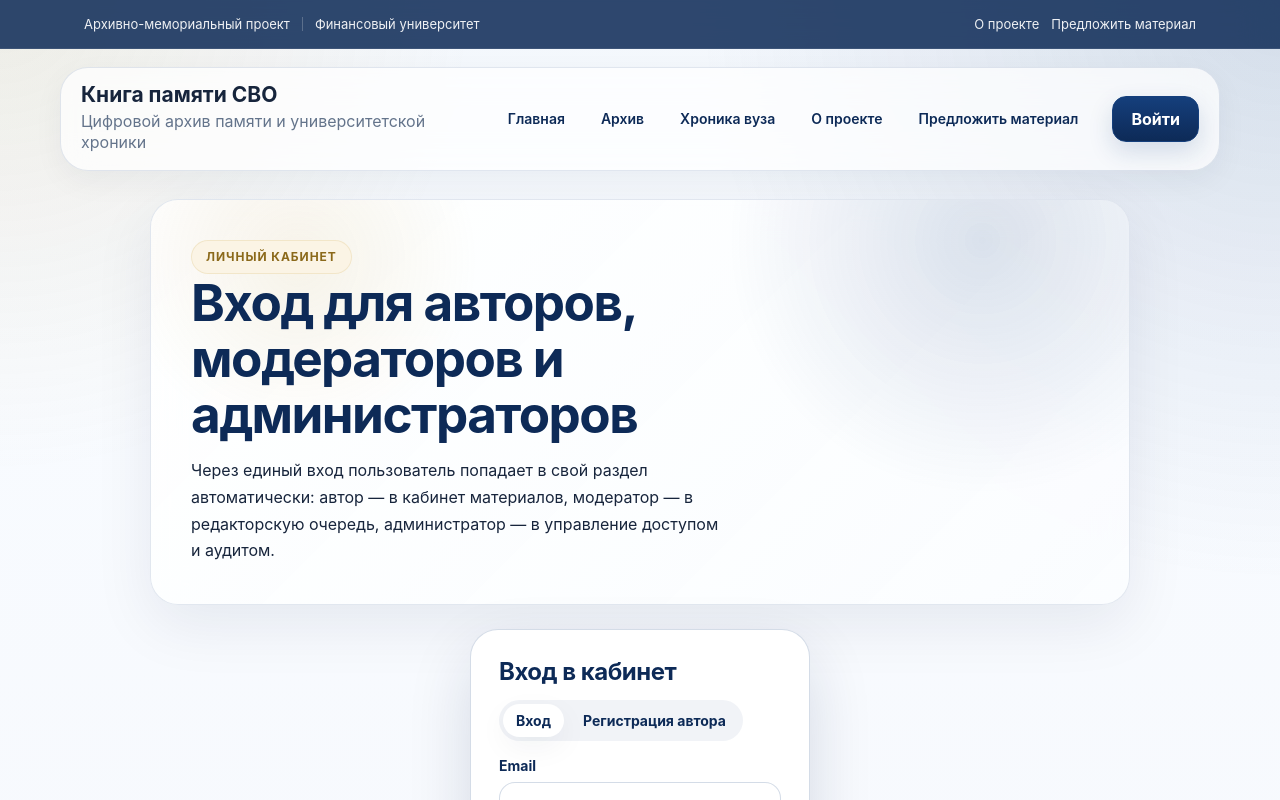
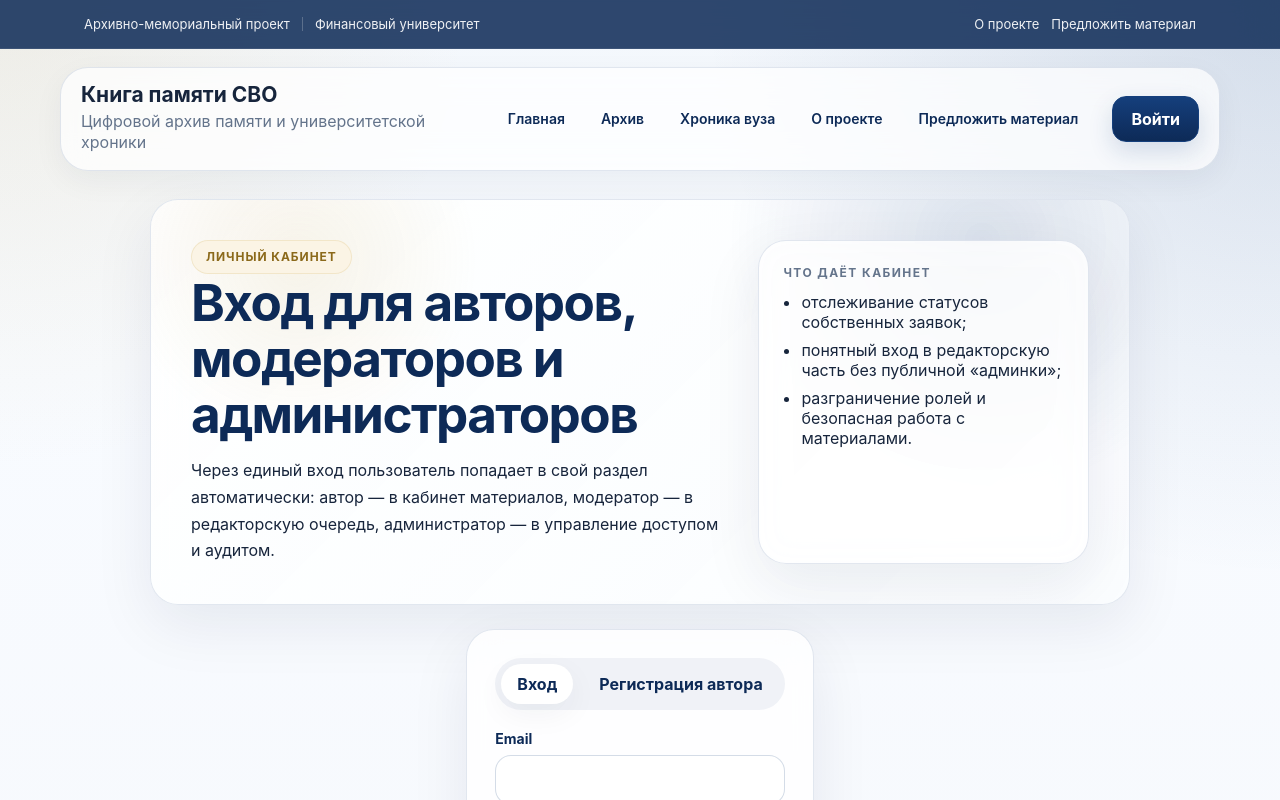
Before and after one commit to happyqueen-commits/pamyat-svo-site, a Next.js app: page /auth in a window 1280 px wide. Shown: the top 800 px of the page. Built offline with nearby package versions, Linux system fonts and the light colour scheme; no server answers.

Commit message:
Revert "Refine Auth page UI: add card title, styles, and remove feature panel"

```diff
--- a/app/auth/page.tsx
+++ b/app/auth/page.tsx
@@ -2,7 +2,7 @@ import { AuthForm } from '@/app/components/auth/AuthForm';
 
 export default function AuthPage() {
   return (
-    <div className="grid auth-page" style={{ gap: 24, maxWidth: 980, margin: '0 auto' }}>
+    <div className="grid" style={{ gap: 24, maxWidth: 980, margin: '0 auto' }}>
       <section className="hero hero-grid">
         <div>
           <span className="badge">Личный кабинет</span>
@@ -12,6 +12,14 @@ export default function AuthPage() {
             модератор — в редакторскую очередь, администратор — в управление доступом и аудитом.
           </p>
         </div>
+        <div className="feature-panel">
+          <div className="section-kicker">Что даёт кабинет</div>
+          <ul className="clean-list">
+            <li>отслеживание статусов собственных заявок;</li>
+            <li>понятный вход в редакторскую часть без публичной «админки»;</li>
+            <li>разграничение ролей и безопасная работа с материалами.</li>
+          </ul>
+        </div>
       </section>
 
       <AuthForm />
--- a/app/components/auth/AuthForm.tsx
+++ b/app/components/auth/AuthForm.tsx
@@ -37,7 +37,6 @@ export function AuthForm() {
 
   return (
     <section className="card auth-card">
-      <h2 className="auth-card-title">Вход в кабинет</h2>
       <div className="tabs-row">
         <button type="button" className={`tab-chip ${mode === 'login' ? 'active' : ''}`} onClick={() => setMode('login')}>Вход</button>
         <button type="button" className={`tab-chip ${mode === 'register' ? 'active' : ''}`} onClick={() => setMode('register')}>Регистрация автора</button>
--- a/app/globals.css
+++ b/app/globals.css
@@ -902,40 +902,25 @@ p {
   max-width: 720px;
   margin: 0 auto;
   padding: 28px;
-  background: var(--surface-strong);
-  border-color: var(--line-strong);
-  box-shadow: 0 26px 64px rgba(10, 31, 68, 0.14);
-}
-
-.auth-card-title {
-  margin: 0 0 14px;
-  font-size: clamp(20px, 2.4vw, 24px);
-  line-height: 1.15;
-  color: var(--fa-blue-dark);
 }
 
 .tabs-row {
   display: inline-flex;
-  gap: 6px;
-  padding: 4px;
+  gap: 10px;
+  padding: 6px;
   border-radius: 999px;
   background: rgba(21, 63, 124, 0.06);
-  margin-bottom: 16px;
+  margin-bottom: 20px;
 }
 
 .tab-chip {
   border: 0;
   background: transparent;
   color: var(--fa-blue-dark);
-  padding: 8px 13px;
+  padding: 10px 16px;
   border-radius: 999px;
   font-weight: 700;
-  font-size: 14px;
   cursor: pointer;
-}
-
-.auth-page {
-  margin-top: -14px;
 }
 
 .tab-chip.active {
```
